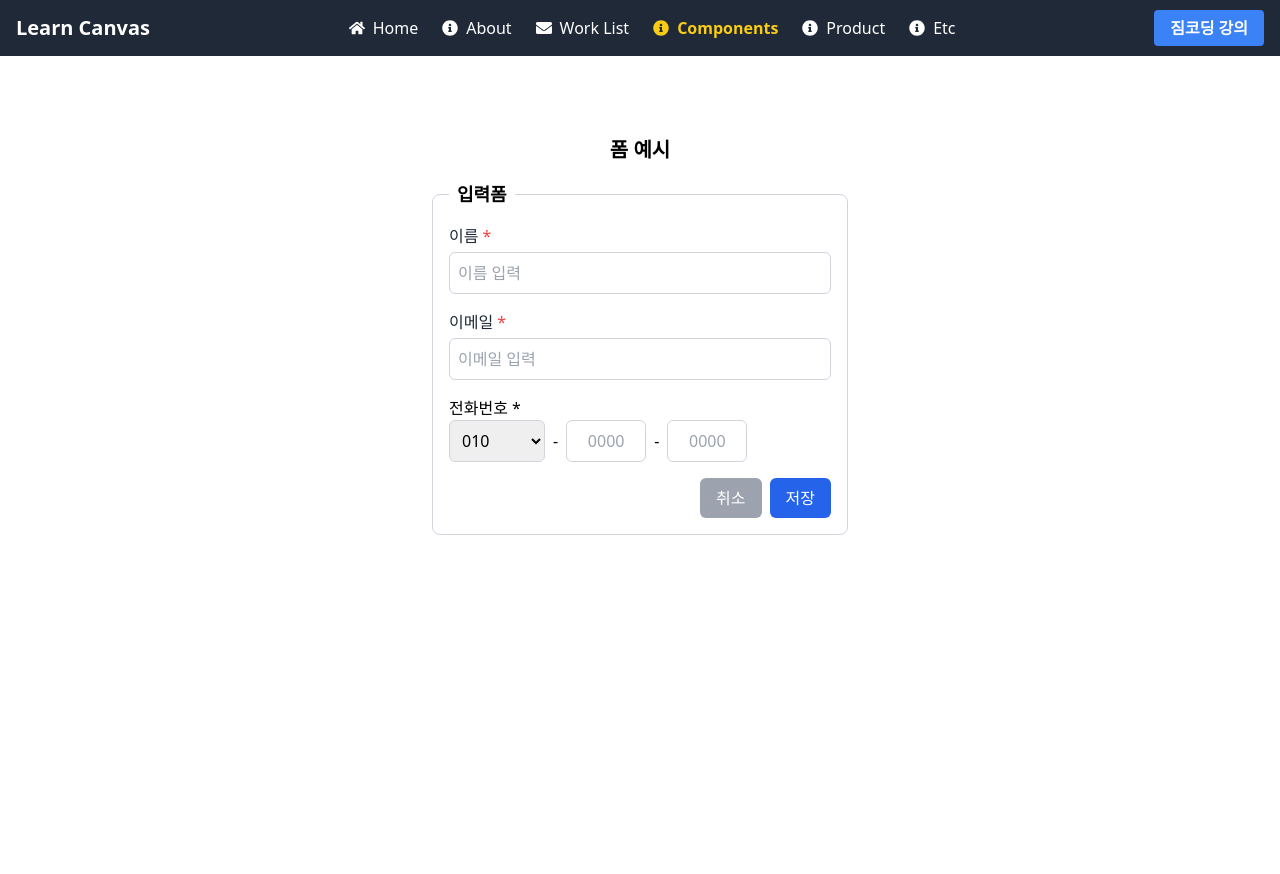
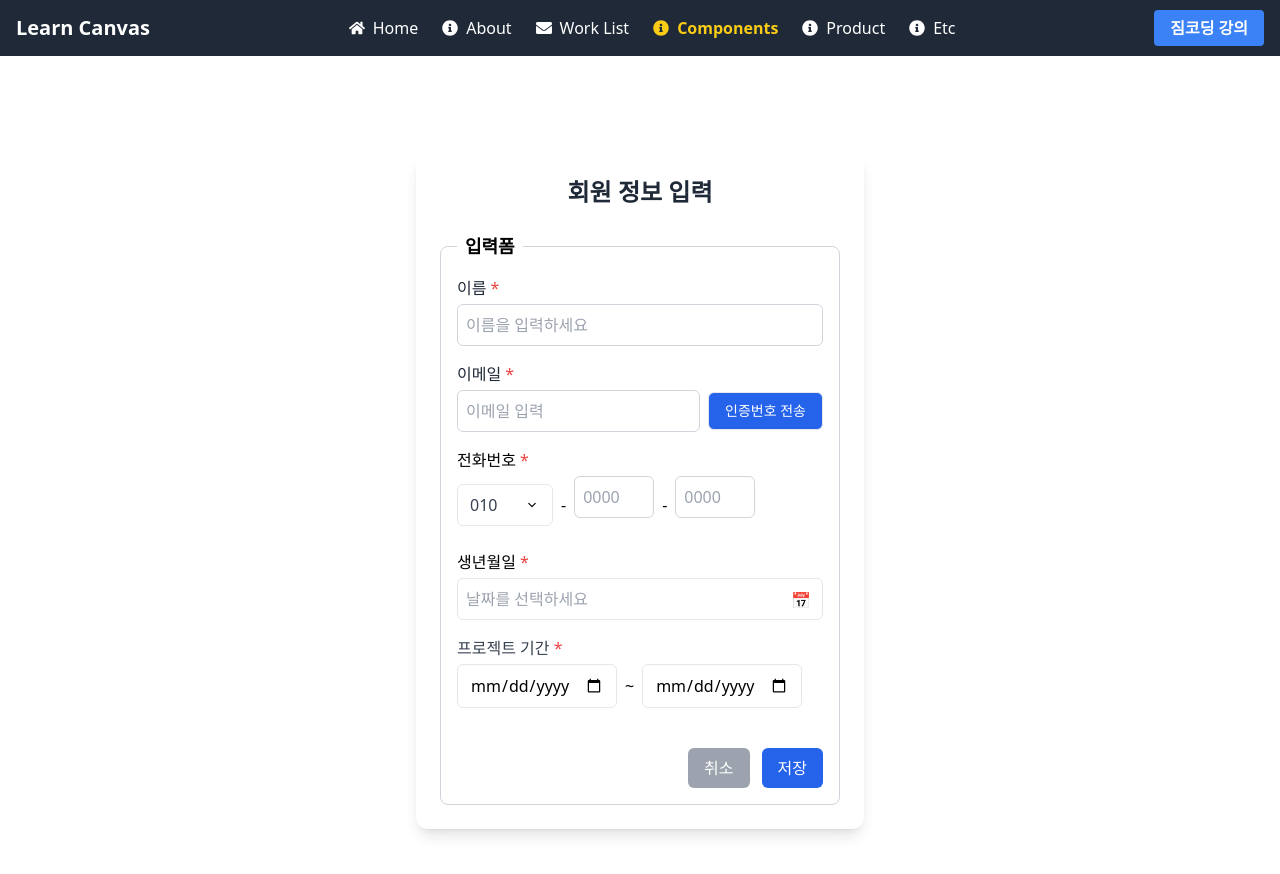
Before and after one commit to hyojeong0927/React-Template, a React (Vite) app: page /example/form in a window 1280 px wide. Shown: the top 874 px of the page. Before the commit the page ends 800 px from the top, so only its background shows below. Built offline with nearby package versions, Linux system fonts and the light colour scheme.

Commit message:
컴포넌트

```diff
--- a/package.json
+++ b/package.json
@@ -16,6 +16,7 @@
     "@tanstack/react-query": "^5.89.0",
     "@tanstack/react-query-devtools": "^5.89.0",
     "axios": "^1.12.2",
+    "date-fns": "^4.1.0",
     "dayjs": "^1.11.18",
     "framer-motion": "^12.23.22",
     "json-server": "^0.17.4",
--- /dev/null
+++ b/src/components/input/DateRangePicker.jsx
@@ -0,0 +1,87 @@
+import { useState } from 'react';
+import { parse, isAfter, isBefore } from 'date-fns';
+
+export default function DateRangePicker({
+  label = '기간 선택',
+  startDate: initialStart = '',
+  endDate: initialEnd = '',
+  onChange,
+  disabled = false,
+  required = false,
+}) {
+  const [startDate, setStartDate] = useState(initialStart);
+  const [endDate, setEndDate] = useState(initialEnd);
+  const [error, setError] = useState('');
+
+  const handleStartChange = e => {
+    const newStart = e.target.value;
+    setStartDate(newStart);
+
+    // 종료일보다 이후면 에러 처리
+    if (
+      endDate &&
+      isAfter(
+        parse(newStart, 'yyyy-MM-dd', new Date()),
+        parse(endDate, 'yyyy-MM-dd', new Date()),
+      )
+    ) {
+      setError('시작일은 종료일보다 이후일 수 없습니다.');
+    } else {
+      setError('');
+      onChange?.({ startDate: newStart, endDate });
+    }
+  };
+
+  const handleEndChange = e => {
+    const newEnd = e.target.value;
+    setEndDate(newEnd);
+
+    // 시작일보다 이전이면 에러 처리
+    if (
+      startDate &&
+      isBefore(
+        parse(newEnd, 'yyyy-MM-dd', new Date()),
+        parse(startDate, 'yyyy-MM-dd', new Date()),
+      )
+    ) {
+      setError('종료일은 시작일보다 이전일 수 없습니다.');
+    } else {
+      setError('');
+      onChange?.({ startDate, endDate: newEnd });
+    }
+  };
+
+  return (
+    <div className="flex flex-col gap-1 w-full">
+      {label && (
+        <label className="text-gray-700 font-medium">
+          {label} {required && <span className="text-red-500">*</span>}
+        </label>
+      )}
+
+      <div className="flex items-center gap-2">
+        <input
+          type="date"
+          value={startDate}
+          onChange={handleStartChange}
+          disabled={disabled}
+          className="border rounded-md px-3 py-2 w-40 focus:ring-2 focus:ring-blue-400"
+          aria-label="시작일"
+        />
+
+        <span>~</span>
+
+        <input
+          type="date"
+          value={endDate}
+          onChange={handleEndChange}
+          disabled={disabled}
+          className="border rounded-md px-3 py-2 w-40 focus:ring-2 focus:ring-blue-400"
+          aria-label="종료일"
+        />
+      </div>
+
+      {error && <p className="text-red-500 text-sm mt-1">{error}</p>}
+    </div>
+  );
+}
--- /dev/null
+++ b/src/components/input/Datepicker.jsx
@@ -0,0 +1,170 @@
+import { useState, useRef, useEffect } from 'react';
+import {
+  format,
+  addMonths,
+  subMonths,
+  startOfMonth,
+  endOfMonth,
+  startOfWeek,
+  endOfWeek,
+  addDays,
+  isSameMonth,
+  isSameDay,
+} from 'date-fns';
+
+import ko from 'date-fns/locale/ko';
+
+export default function Datepicker({
+  id,
+  label,
+  value,
+  onChange,
+  placeholder = '날짜를 선택하세요',
+  required = false,
+  disabled = false,
+  className = '',
+}) {
+  const [showCalendar, setShowCalendar] = useState(false);
+  const [selectedDate, setSelectedDate] = useState(
+    value ? new Date(value) : null,
+  );
+  const [currentMonth, setCurrentMonth] = useState(
+    value ? new Date(value) : new Date(),
+  );
+  const ref = useRef(null);
+
+  // 📅 날짜 선택 시
+  const handleDateClick = day => {
+    setSelectedDate(day);
+    onChange?.(format(day, 'yyyy-MM-dd'));
+    setShowCalendar(false);
+  };
+
+  // 📆 외부 클릭 시 닫기
+  useEffect(() => {
+    const handleClickOutside = e => {
+      if (ref.current && !ref.current.contains(e.target)) {
+        setShowCalendar(false);
+      }
+    };
+    document.addEventListener('mousedown', handleClickOutside);
+    return () => document.removeEventListener('mousedown', handleClickOutside);
+  }, []);
+
+  // 📅 달력 날짜 생성
+  const renderDays = () => {
+    const monthStart = startOfMonth(currentMonth);
+    const monthEnd = endOfMonth(monthStart);
+    const startDate = startOfWeek(monthStart, { weekStartsOn: 0 });
+    const endDate = endOfWeek(monthEnd, { weekStartsOn: 0 });
+
+    const rows = [];
+    let days = [];
+    let day = startDate;
+
+    while (day <= endDate) {
+      for (let i = 0; i < 7; i++) {
+        const cloneDay = day;
+        const isToday = isSameDay(day, new Date());
+        const isSelected = selectedDate && isSameDay(day, selectedDate);
+        const isNotCurrentMonth = !isSameMonth(day, monthStart);
+
+        days.push(
+          <div
+            key={day}
+            className={`text-center py-1 rounded-md cursor-pointer
+              ${isSelected ? 'bg-blue-500 text-white' : isToday ? 'bg-blue-100' : ''}
+              ${isNotCurrentMonth ? 'text-gray-400' : 'text-gray-800'}
+              hover:bg-blue-200`}
+            onClick={() => handleDateClick(cloneDay)}
+          >
+            {format(day, 'd')}
+          </div>,
+        );
+        day = addDays(day, 1);
+      }
+      rows.push(
+        <div className="grid grid-cols-7 gap-1" key={day}>
+          {days}
+        </div>,
+      );
+      days = [];
+    }
+    return <div>{rows}</div>;
+  };
+
+  return (
+    <div className={`datepicker-wrapper relative ${className}`} ref={ref}>
+      {label && (
+        <label htmlFor={id} className="block mb-1 font-medium">
+          {label} {required && <span className="text-red-500">*</span>}
+        </label>
+      )}
+
+      {/* 입력창 */}
+      <div className="relative">
+        <input
+          id={id}
+          type="text"
+          value={selectedDate ? format(selectedDate, 'yyyy-MM-dd') : ''}
+          onClick={() => !disabled && setShowCalendar(!showCalendar)}
+          placeholder={placeholder}
+          readOnly
+          disabled={disabled}
+          className={`border rounded-md p-2 w-full cursor-pointer bg-white ${disabled ? 'opacity-50' : ''}`}
+          aria-haspopup="dialog"
+          aria-expanded={showCalendar}
+          aria-label={label}
+        />
+        <span
+          className="absolute right-3 top-2.5 text-gray-500 cursor-pointer"
+          onClick={() => !disabled && setShowCalendar(!showCalendar)}
+        >
+          📅
+        </span>
+      </div>
+
+      {/* 달력 팝업 */}
+      {showCalendar && (
+        <div
+          className="absolute z-10 mt-1 p-3 bg-white border rounded-lg shadow-lg w-72"
+          role="dialog"
+          aria-modal="true"
+        >
+          {/* 상단 월 이동 */}
+          <div className="flex justify-between items-center mb-2">
+            <button
+              type="button"
+              className="p-1 text-gray-600 hover:text-black"
+              onClick={() => setCurrentMonth(subMonths(currentMonth, 1))}
+              aria-label="이전 달"
+            >
+              ◀
+            </button>
+            <span className="font-semibold">
+              {format(currentMonth, 'yyyy년 M월', { locale: ko })}
+            </span>
+            <button
+              type="button"
+              className="p-1 text-gray-600 hover:text-black"
+              onClick={() => setCurrentMonth(addMonths(currentMonth, 1))}
+              aria-label="다음 달"
+            >
+              ▶
+            </button>
+          </div>
+
+          {/* 요일 */}
+          <div className="grid grid-cols-7 gap-1 text-center font-medium border-b pb-1 mb-1 text-gray-600 text-sm">
+            {['일', '월', '화', '수', '목', '금', '토'].map(day => (
+              <div key={day}>{day}</div>
+            ))}
+          </div>
+
+          {/* 날짜 */}
+          {renderDays()}
+        </div>
+      )}
+    </div>
+  );
+}
--- a/src/components/input/Input.jsx
+++ b/src/components/input/Input.jsx
@@ -10,13 +10,19 @@ export default function Input({
   required = false,
   disabled = false,
   className = '',
+  /** ✅ 버튼 옵션 추가 */
+  buttonLabel, // 버튼에 표시할 텍스트
+  onButtonClick, // 버튼 클릭 이벤트
+  buttonDisabled = false, // 버튼 비활성화
 }) {
+  const inputId = id || name;
+
   return (
     <div className={`form-row mb-4 ${className}`}>
       {/* Label */}
       {label && (
         <label
-          htmlFor={id || name}
+          htmlFor={inputId}
           className="block mb-1 font-medium text-gray-800"
         >
           {label}
@@ -24,9 +30,10 @@ export default function Input({
         </label>
       )}
 
-      {/* Input */}
+      {/* ✅ Input + Button 묶음 */}
+      <div className="flex items-center gap-2">
         <input
-        id={id || name}
+          id={inputId}
           name={name}
           type={type}
           value={value}
@@ -35,17 +42,36 @@ export default function Input({
           required={required}
           disabled={disabled}
           aria-invalid={!!error}
-        aria-describedby={error ? `${id || name}-error` : undefined}
+          aria-describedby={error ? `${inputId}-error` : undefined}
           className={`border rounded-md p-2 w-full focus:outline-none focus:ring-2 focus:ring-blue-500 transition
             ${error ? 'border-red-500' : 'border-gray-300'}
             ${disabled ? 'bg-gray-100 text-gray-500 cursor-not-allowed' : ''}
           `}
         />
 
+        {/* 버튼 옵션이 있을 때만 표시 */}
+        {buttonLabel && (
+          <button
+            type="button"
+            onClick={onButtonClick}
+            disabled={buttonDisabled}
+            className={`shrink-0 px-4 py-2 text-sm font-medium rounded-md border transition
+              ${
+                buttonDisabled
+                  ? 'bg-gray-200 text-gray-500 cursor-not-allowed'
+                  : 'bg-blue-600 text-white hover:bg-blue-700'
+              }
+            `}
+          >
+            {buttonLabel}
+          </button>
+        )}
+      </div>
+
       {/* Error Message */}
       {error && (
         <p
-          id={`${id || name}-error`}
+          id={`${inputId}-error`}
           className="text-red-500 text-sm mt-1"
           role="alert"
         >
--- a/src/components/input/PhoneInput.jsx.jsx
+++ b/src/components/input/PhoneInput.jsx.jsx
@@ -1,4 +1,6 @@
 import { useState } from 'react';
+import Input from './Input';
+import Selectbox from '../select/Selectbox';
 
 export default function PhoneInput({
   id,
@@ -17,82 +19,89 @@ export default function PhoneInput({
   const [last, setLast] = useState(parts[2] || '');
   const inputId = id || `phone-${Math.random().toString(36).substring(2, 9)}`;
 
-  const handleChange = (part, val) => {
-    const num = val.replace(/\D/g, '');
-    if (part === 'middle') setMiddle(num);
-    if (part === 'last') setLast(num);
-
-    const fullValue = [
-      first,
-      part === 'middle' ? num : middle,
-      part === 'last' ? num : last,
-    ]
-      .filter(Boolean)
-      .join('-');
-
-    if (onChange) onChange(fullValue);
+  // 값 업데이트
+  const updateValue = (newFirst, newMiddle, newLast) => {
+    const full = [newFirst, newMiddle, newLast].filter(Boolean).join('-');
+    if (onChange) onChange(full);
   };
 
-  const handleFirstChange = e => {
-    const newFirst = e.target.value;
-    setFirst(newFirst);
-    const fullValue = [newFirst, middle, last].filter(Boolean).join('-');
-    if (onChange) onChange(fullValue);
+  // 각 입력 핸들러
+  const handleFirstChange = val => {
+    setFirst(val);
+    updateValue(val, middle, last);
   };
+
+  const handleMiddleChange = e => {
+    const val = e.target.value.replace(/\D/g, '');
+    setMiddle(val);
+    updateValue(first, val, last);
+  };
+
+  const handleLastChange = e => {
+    const val = e.target.value.replace(/\D/g, '');
+    setLast(val);
+    updateValue(first, middle, val);
+  };
+
+  // 선택 옵션
+  const phoneOptions = [
+    { label: '010', value: '010' },
+    { label: '011', value: '011' },
+    { label: '016', value: '016' },
+    { label: '017', value: '017' },
+    { label: '018', value: '018' },
+    { label: '019', value: '019' },
+  ];
 
   return (
     <div className={`input-wrapper ${className}`}>
       {label && (
-        <label htmlFor={inputId} className="input-label">
-          {label} {required && <span className="required">*</span>}
+        <label htmlFor={inputId} className="input-label block mb-1">
+          {label} {required && <span className="required text-red-500">*</span>}
         </label>
       )}
 
       <div className="flex items-center gap-2">
-        <select
-          value={first}
+        {/* ✅ 커스텀 Selectbox 적용 */}
+        <Selectbox
+          id={`${inputId}-first`}
+          name="phoneFirst"
+          options={phoneOptions}
+          selected={first}
           onChange={handleFirstChange}
+          placeholder="선택"
           disabled={disabled}
-          className="w-24 border border-gray-300 rounded-md p-2"
-        >
-          <option value="010">010</option>
-          <option value="011">011</option>
-          <option value="016">016</option>
-          <option value="017">017</option>
-          <option value="018">018</option>
-          <option value="019">019</option>
-        </select>
+          className="w-24"
+          ariaLabel="전화번호 앞자리 선택"
+        />
 
         <span>-</span>
 
-        <input
+        <Input
           type="text"
           value={middle}
-          onChange={e => handleChange('middle', e.target.value)}
+          onChange={handleMiddleChange}
           placeholder="0000"
-          maxLength="4"
-          className="w-20 border border-gray-300 rounded-md p-2 text-center"
+          maxLength={4}
+          className="w-20 text-center"
           disabled={disabled}
         />
 
         <span>-</span>
 
-        <input
+        <Input
           type="text"
           value={last}
-          onChange={e => handleChange('last', e.target.value)}
+          onChange={handleLastChange}
           placeholder="0000"
-          maxLength="4"
-          className="w-20 border border-gray-300 rounded-md p-2 text-center"
+          maxLength={4}
+          className="w-20 text-center"
           disabled={disabled}
         />
       </div>
 
       {error && (
-        <p
-          id={`${inputId}-error`}
-          className="input-error text-red-500 text-sm mt-1"
-        >
+        <p id={`${inputId}-error`} className="text-red-500 text-sm mt-1">
           {error}
         </p>
       )}
--- a/src/components/input/index.js
+++ b/src/components/input/index.js
@@ -1,2 +1,4 @@
 export { default as Input } from './Input';
 export { default as PhoneInput } from './PhoneInput.jsx';
+export { default as Datepicker } from './Datepicker.jsx';
+export { default as DateRangePicker } from './DateRangePicker.jsx';
--- a/src/pages/example/FormExample.jsx
+++ b/src/pages/example/FormExample.jsx
@@ -1,12 +1,20 @@
 import { useState } from 'react';
 import Form from '../../components/form/Form';
-import { Input, PhoneInput } from '../../components/input';
+import {
+  Input,
+  PhoneInput,
+  Datepicker,
+  DateRangePicker,
+} from '../../components/input';
 
 export default function FormContent() {
   const [values, setValues] = useState({ userName: '', userEmail: '' });
   const [errors, setErrors] = useState({});
   const [phone, setPhone] = useState('');
+  const [date, setDate] = useState('');
+  const [range, setRange] = useState({ startDate: '', endDate: '' });
 
+  // ✅ 유효성 검사
   const validate = values => {
     const newErrors = {};
     if (!values.userName.trim()) newErrors.userName = '이름을 입력해주세요.';
@@ -36,54 +44,64 @@ export default function FormContent() {
 
   const handleCancel = () => {
     setValues({ userName: '', userEmail: '' });
+    setPhone('');
+    setDate('');
+    setRange({ startDate: '', endDate: '' });
     setErrors({});
   };
 
   return (
-    <div className="max-w-md mx-auto p-4">
-      <h1 className="text-xl font-bold mb-4 text-center">폼 예시</h1>
+    <div className="max-w-md mx-auto bg-white shadow-lg rounded-xl p-6 mt-8">
+      <h1 className="text-2xl font-semibold mb-6 text-center text-gray-800">
+        회원 정보 입력
+      </h1>
 
       <Form
+        onSubmit={handleSubmit}
         bottomBtn
-        onSubmit={handleSubmit}
         button={
-          <div className="flex justify-end gap-2">
+          <div className="flex justify-end gap-3 mt-6">
             <button
               type="button"
               onClick={handleCancel}
-              className="px-4 py-2 bg-gray-400 text-white rounded-md hover:bg-gray-500"
+              className="px-4 py-2 rounded-md bg-gray-400 hover:bg-gray-500 text-white font-medium transition"
             >
               취소
             </button>
             <button
               type="submit"
-              className="px-4 py-2 bg-blue-600 text-white rounded-md hover:bg-blue-700"
+              className="px-4 py-2 rounded-md bg-blue-600 hover:bg-blue-700 text-white font-medium transition"
             >
               저장
             </button>
           </div>
         }
       >
+        {/* 이름 */}
         <Input
           name="userName"
           label="이름"
           value={values.userName}
           onChange={handleChange}
-          placeholder="이름 입력"
+          placeholder="이름을 입력하세요"
           required
           error={errors.userName}
         />
 
+        {/* 이메일 */}
         <Input
+          label="이메일"
           name="userEmail"
-          label="이메일"
-          type="email"
           value={values.userEmail}
           onChange={handleChange}
           placeholder="이메일 입력"
           required
+          buttonLabel="인증번호 전송"
+          onButtonClick={() => alert('인증번호를 전송했습니다.')}
           error={errors.userEmail}
         />
+
+        {/* 전화번호 */}
         <PhoneInput
           label="전화번호"
           value={phone}
@@ -93,6 +111,24 @@ export default function FormContent() {
             phone && phone.length < 12 ? '전화번호를 정확히 입력해주세요.' : ''
           }
         />
+
+        {/* 단일 날짜 */}
+        <Datepicker
+          label="생년월일"
+          id="date"
+          value={date}
+          onChange={setDate}
+          required
+        />
+
+        {/* 기간 선택 */}
+        <DateRangePicker
+          label="프로젝트 기간"
+          startDate={range.startDate}
+          endDate={range.endDate}
+          onChange={setRange}
+          required
+        />
       </Form>
     </div>
   );
--- a/src/pages/example/SearchFormExample.jsx
+++ b/src/pages/example/SearchFormExample.jsx
@@ -1,12 +1,18 @@
 import { useState } from 'react';
 import SearchForm from '../../components/searchbox/Search';
+import { Input } from '../../components/input';
 
 export default function Search() {
-  const [name, setName] = useState('');
+  const [values, setValues] = useState({ userName: '' });
+
+  const handleChange = e => {
+    const { name, value } = e.target;
+    setValues(prev => ({ ...prev, [name]: value }));
+  };
 
   const handleSearch = e => {
     e.preventDefault();
-    console.log('검색어:', name);
+    console.log('검색어:', values.userName);
   };
 
   return (
@@ -14,16 +20,26 @@ export default function Search() {
       <h2 className="text-xl font-bold mb-4">검색 폼 예시</h2>
       <SearchForm searchTitle="검색 폼" searchBtn onSearch={handleSearch}>
         <div className="flex flex-col gap-2">
-          <label htmlFor="name-input" className="font-medium">
-            이름
-          </label>
-          <input
-            id="name-input"
-            type="text"
-            value={name}
-            onChange={e => setName(e.target.value)}
-            className="border rounded px-2 py-1"
+          <Input
+            name="userName"
+            label="이름"
+            value={values.userName}
+            onChange={handleChange}
             placeholder="이름을 입력하세요"
+            required
+          />
+        </div>
+      </SearchForm>
+      <hr className="my-10" />
+      <SearchForm searchBtn onSearch={handleSearch} accodian={false}>
+        <div className="flex flex-col gap-2">
+          <Input
+            name="userName"
+            label="이름"
+            value={values.userName}
+            onChange={handleChange}
+            placeholder="이름을 입력하세요"
+            required
           />
         </div>
       </SearchForm>
```
Also changed, not shown: 1 other file (tests, documents, lock files or other folders). Lines whose indentation alone changed are shown as unchanged.
